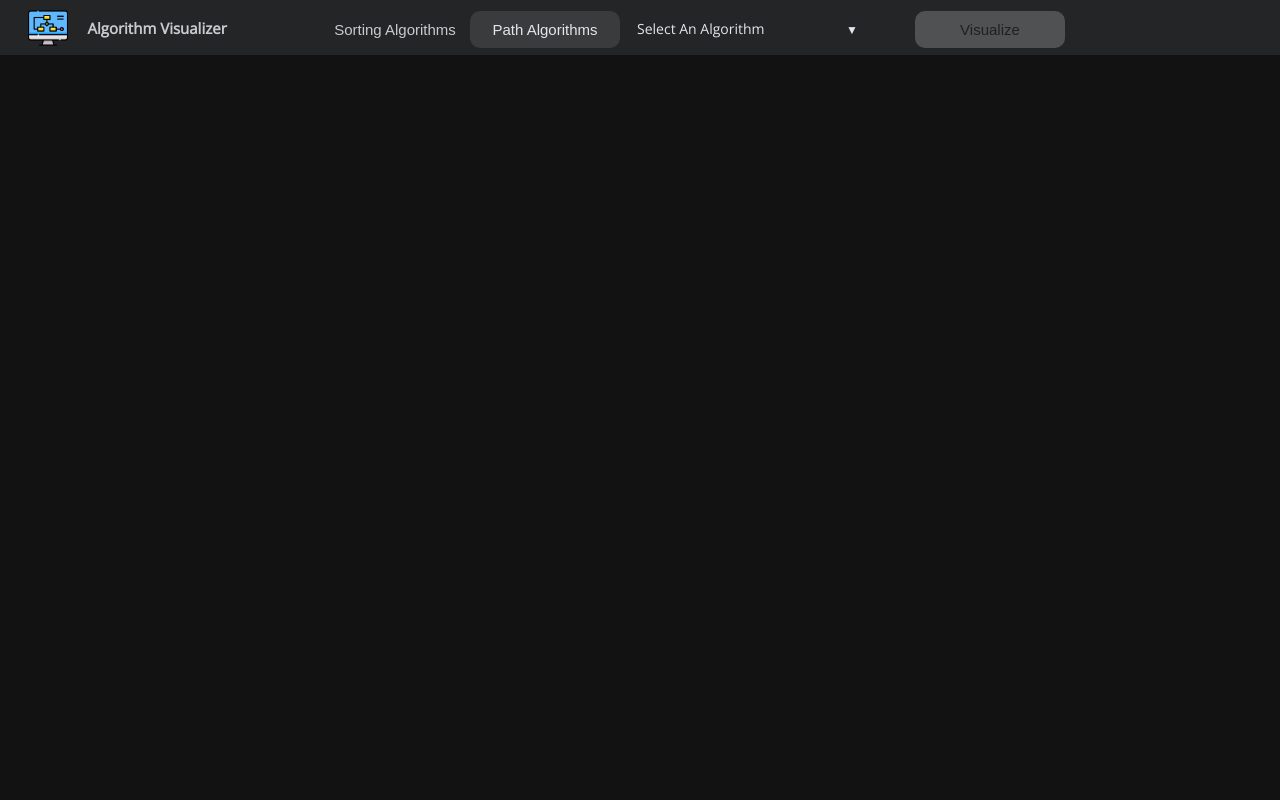
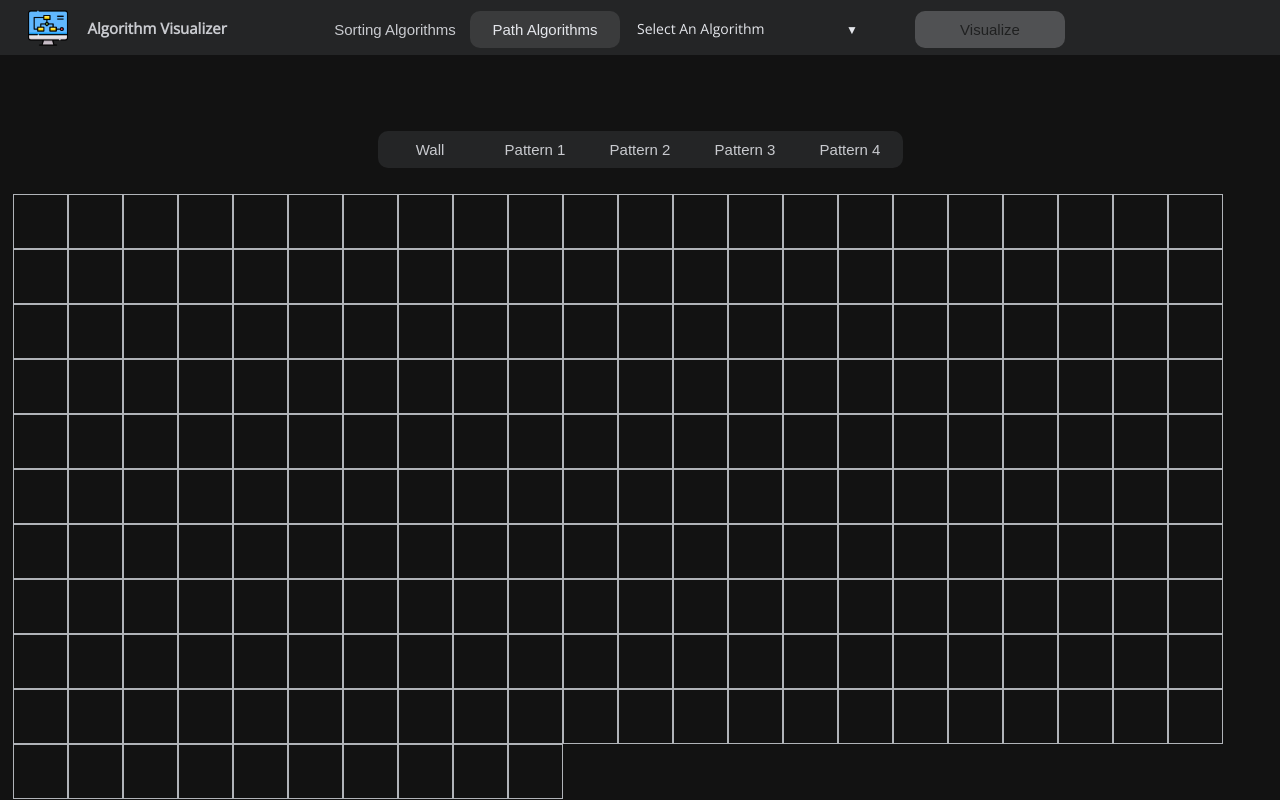
Before and after one commit to saianirudh1/algorithm-visualizer, a React (Create React App) app: page / in a window 1280 px wide. Both pictures are taken after a click on the button "Path Algorithms". Built offline with nearby package versions, Linux system fonts and the light colour scheme.

Commit message:
initial path commit

```diff
--- /dev/null
+++ b/src/components/path/Box.jsx
@@ -0,0 +1,7 @@
+import classes from './Box.module.css';
+
+function Box() {
+  return <div className={classes.box} />;
+}
+
+export default Box;
--- /dev/null
+++ b/src/components/path/Box.module.css
@@ -0,0 +1,5 @@
+.box {
+  width: 5.5em;
+  height: 5.5em;
+  border: 1px solid var(--secondary-color);
+}
--- /dev/null
+++ b/src/components/path/BoxList.jsx
@@ -0,0 +1,21 @@
+import Box from './Box';
+import Controls from './Controls';
+
+import classes from './BoxList.module.css';
+import { getBoxes } from '../../utils/pathUtils';
+
+function BoxList() {
+  const arr = getBoxes();
+  const boxes = arr.map((item) => <Box key={`${item[0]}-${item[1]}`} />);
+
+  return (
+    <section className={classes['path-content']}>
+      <Controls />
+      <div className={classes['box-list']} id="#path-main">
+        {boxes}
+      </div>
+    </section>
+  );
+}
+
+export default BoxList;
--- /dev/null
+++ b/src/components/path/BoxList.module.css
@@ -0,0 +1,15 @@
+.path-content {
+  width: 100%;
+  height: 100%;
+  display: flex;
+  flex-direction: column;
+  align-items: center;
+  justify-content: center;
+  position: relative;
+}
+
+.box-list {
+  display: flex;
+  flex-wrap: wrap;
+  margin: 1%;
+}
--- /dev/null
+++ b/src/components/path/Controls.jsx
@@ -0,0 +1,16 @@
+import Button from '../UI/Button';
+import classes from './Controls.module.css';
+
+function Controls() {
+  return (
+    <div className={classes.controls}>
+      <Button className={classes['control-btn']}>Wall</Button>
+      <Button className={classes['control-btn']}>Pattern 1</Button>
+      <Button className={classes['control-btn']}>Pattern 2</Button>
+      <Button className={classes['control-btn']}>Pattern 3</Button>
+      <Button className={classes['control-btn']}>Pattern 4</Button>
+    </div>
+  );
+}
+
+export default Controls;
--- /dev/null
+++ b/src/components/path/Controls.module.css
@@ -0,0 +1,19 @@
+.controls {
+  height: auto;
+  width: auto;
+  margin: 1%;
+  border-radius: 1rem;
+  background-color: var(--secondary-background);
+}
+
+.control-btn {
+  border-radius: 0px;
+  min-width: 7em;
+}
+
+.control-btn:hover,
+.control-btn:focus {
+  background-color: var(--hover-color);
+  opacity: 100%;
+  border-radius: 1rem;
+}
--- a/src/components/path/PathComponent.jsx
+++ b/src/components/path/PathComponent.jsx
@@ -1,5 +1,12 @@
+import BoxList from './BoxList';
+import classes from './PathComponent.module.css';
+
 function PathComponent() {
-  return <div></div>;
+  return (
+    <main className={classes.path}>
+      <BoxList />
+    </main>
+  );
 }
 
 export default PathComponent;
--- /dev/null
+++ b/src/components/path/PathComponent.module.css
@@ -0,0 +1,7 @@
+.path {
+  width: 100%;
+  height: 100%;
+  position: absolute;
+  top: 6.5em;
+  bottom: 0;
+}
--- a/src/components/sort/BarList.jsx
+++ b/src/components/sort/BarList.jsx
@@ -26,7 +26,7 @@ function BarList() {
   ));
 
   return (
-    <div className={classes.main}>
+    <section className={classes.main}>
       <Button
         className={classes.generate}
         onClick={generateArrayHandler}
@@ -37,7 +37,7 @@ function BarList() {
       <div className={classes.list} id="#main">
         {bars}
       </div>
-    </div>
+    </section>
   );
 }
 
--- /dev/null
+++ b/src/utils/pathUtils.js
@@ -0,0 +1,14 @@
+export const getBoxes = function (maxHeight) {
+  const windowSize = window.innerWidth;
+  const col = Math.ceil(windowSize * 0.0175);
+  const row = 10;
+
+  const boxes = [];
+  for (let i = 0; i < row; i++) {
+    for (let j = 0; j < col; j++) {
+      boxes.push([i, j]);
+    }
+  }
+
+  return boxes;
+};
```
